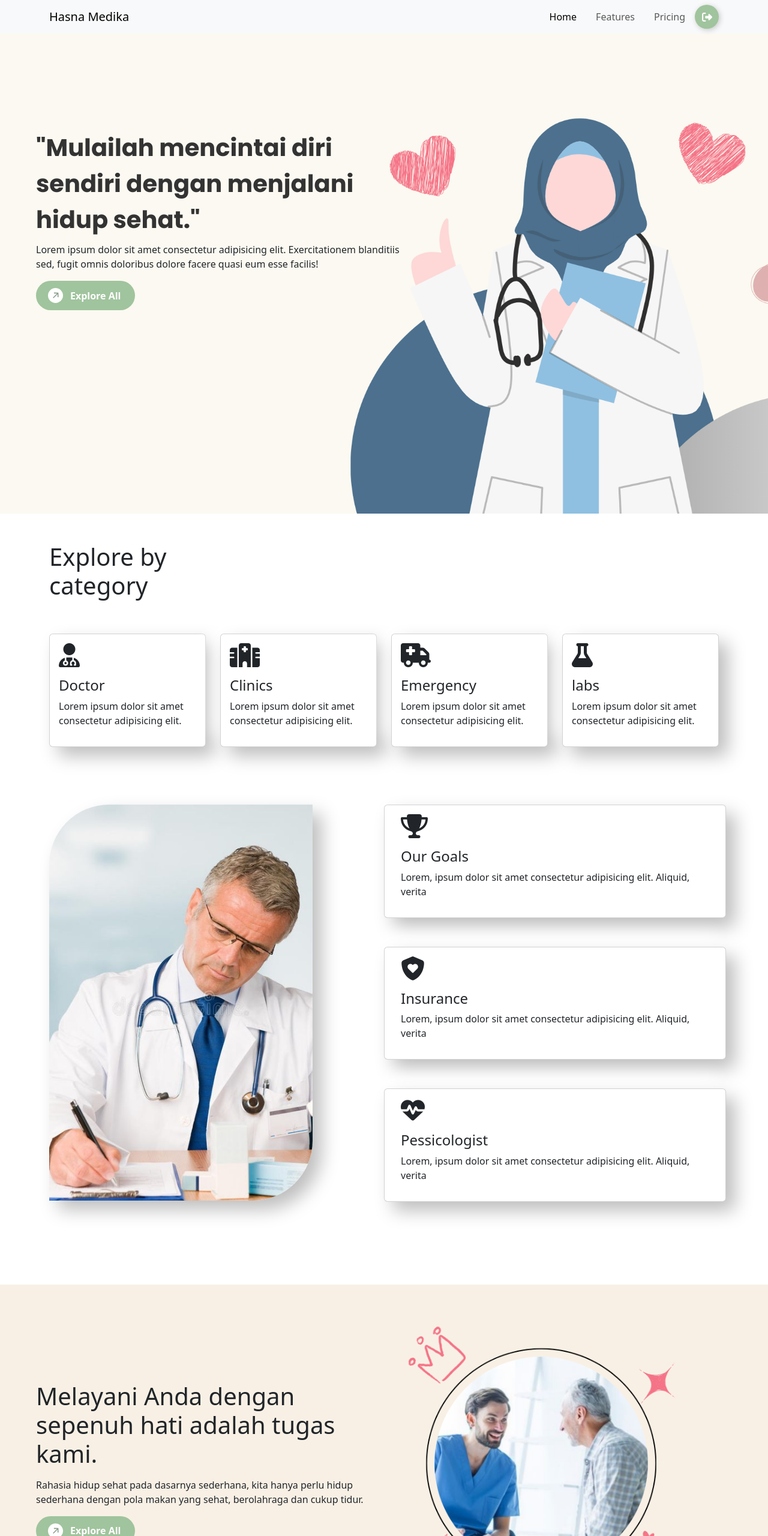
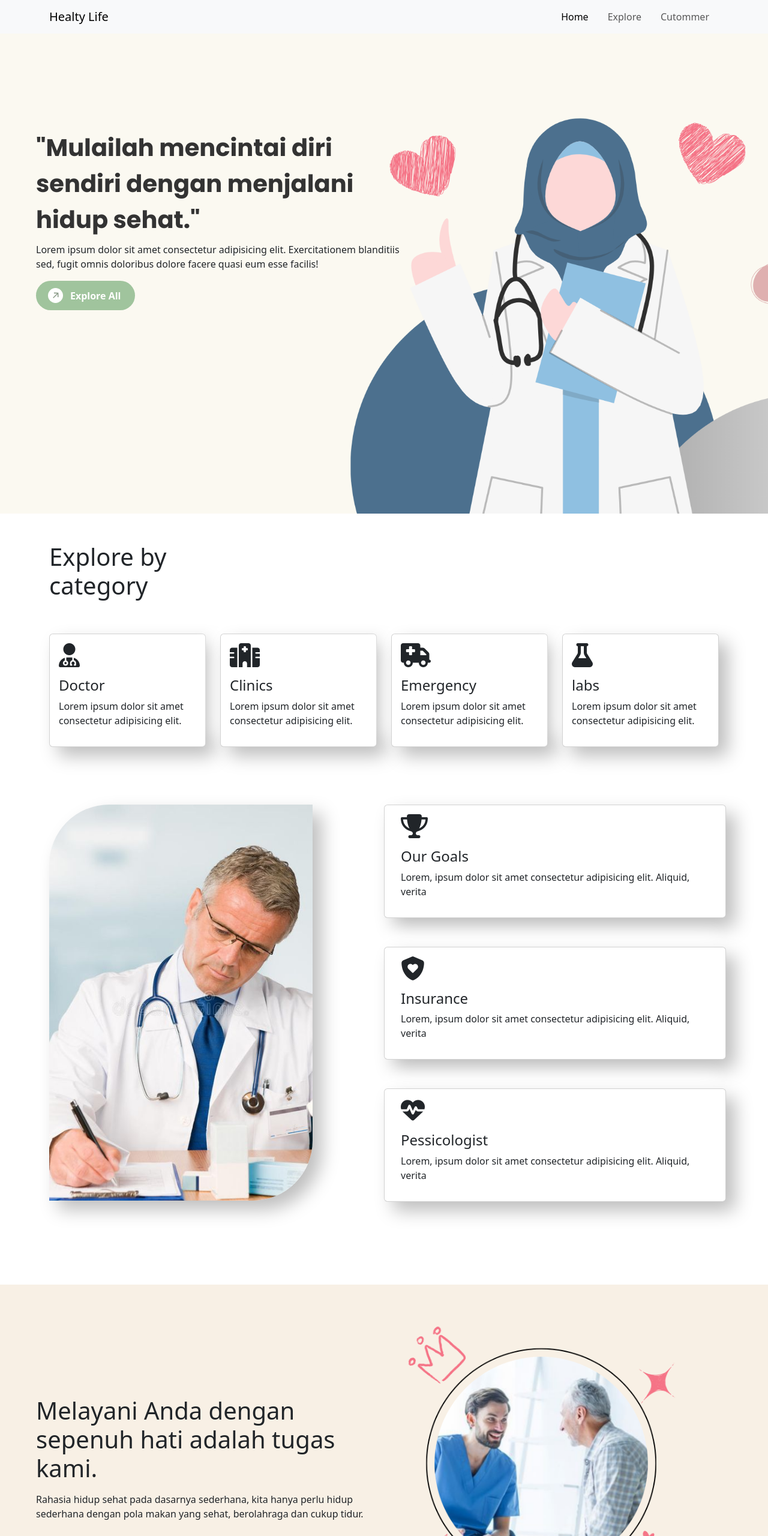
Before and after one commit to Raihanalifikri/Hasna-Medika, a plain HTML site: page index.html in a window 1280 px wide. Shown: the top 2560 px of the page at 60% size. Drawn offline with Linux system fonts and the light colour scheme.

Commit message:
final commit

```diff
--- a/index.html
+++ b/index.html
@@ -20,7 +20,7 @@
 <body>
     <nav class="navbar navbar-expand-lg bg-body-tertiary fixed-top sticky-top">
         <div class="container">
-            <a class="navbar-brand" href="#">Hasna Medika</a>
+            <a class="navbar-brand" href="#">Healty Life</a>
             <button class="navbar-toggler" type="button" data-bs-toggle="collapse" data-bs-target="#navbarNavDropdown"
                 aria-controls="navbarNavDropdown" aria-expanded="false" aria-label="Toggle navigation">
                 <span class="navbar-toggler-icon"></span>
@@ -31,24 +31,11 @@
                         <a class="nav-link active" aria-current="page" href="#">Home</a>
                     </li>
                     <li class="nav-item mx-2">
-                        <a class="nav-link" href="#">Features</a>
+                        <a class="nav-link" href="#explore">Explore</a>
                     </li>
                     <li class="nav-item mx-2">
-                        <a class="nav-link" href="#">Pricing</a>
+                        <a class="nav-link" href="#quotes">Cutommer</a>
                     </li>
-                    <button class="Btn">
-
-                        <div class="sign"><svg viewBox="0 0 512 512">
-                                <path
-                                    d="M377.9 105.9L500.7 228.7c7.2 7.2 11.3 17.1 11.3 27.3s-4.1 20.1-11.3 27.3L377.9 406.1c-6.4 6.4-15 9.9-24 9.9c-18.7 0-33.9-15.2-33.9-33.9l0-62.1-128 0c-17.7 0-32-14.3-32-32l0-64c0-17.7 14.3-32 32-32l128 0 0-62.1c0-18.7 15.2-33.9 33.9-33.9c9 0 17.6 3.6 24 9.9zM160 96L96 96c-17.7 0-32 14.3-32 32l0 256c0 17.7 14.3 32 32 32l64 0c17.7 0 32 14.3 32 32s-14.3 32-32 32l-64 0c-53 0-96-43-96-96L0 128C0 75 43 32 96 32l64 0c17.7 0 32 14.3 32 32s-14.3 32-32 32z">
-                                </path>
-                            </svg></div>
-
-                        <div class="text">Login</div>
-                    </button>
-
-
-
                 </ul>
             </div>
         </div>
@@ -62,7 +49,7 @@
                         <h1>"Mulailah mencintai diri sendiri dengan menjalani hidup sehat."</h1>
                         <p>Lorem ipsum dolor sit amet consectetur adipisicing elit. Exercitationem blanditiis sed, fugit
                             omnis doloribus dolore facere quasi eum esse facilis!</p>
-                        <a style="--clr: #7808d0" class="button" href="#">
+                        <a style="--clr: #7808d0" class="button" href="#explore">
                             <span class="button__icon-wrapper">
                                 <svg width="10" class="button__icon-svg" xmlns="http://www.w3.org/2000/svg" fill="none"
                                     viewBox="0 0 14 15">
@@ -87,7 +74,7 @@
     </header>
 
     <!-- Menu -->
-    <div class="container">
+    <div class="container" id="explore">
         <h1 class="pt-5">Explore by <br> category</h1>
         <div class="row pt-5">
             <div class="col-md-3">
@@ -161,25 +148,6 @@
                 <p class="mb-3"> Rahasia hidup sehat pada dasarnya sederhana, kita hanya perlu hidup sederhana dengan
                     pola makan yang sehat, berolahraga dan cukup tidur.</p>
                 </li>
-                <a style="--clr: #7808d0" class="button" href="#">
-                    <span class="button__icon-wrapper">
-                        <svg width="10" class="button__icon-svg" xmlns="http://www.w3.org/2000/svg" fill="none"
-                            viewBox="0 0 14 15">
-                            <path fill="currentColor"
-                                d="M13.376 11.552l-.264-10.44-10.44-.24.024 2.28 6.96-.048L.2 12.56l1.488 1.488 9.432-9.432-.048 6.912 2.304.024z">
-                            </path>
-                        </svg>
-
-                        <svg class="button__icon-svg  button__icon-svg--copy" xmlns="http://www.w3.org/2000/svg"
-                            width="10" fill="none" viewBox="0 0 14 15">
-                            <path fill="currentColor"
-                                d="M13.376 11.552l-.264-10.44-10.44-.24.024 2.28 6.96-.048L.2 12.56l1.488 1.488 9.432-9.432-.048 6.912 2.304.024z">
-                            </path>
-                        </svg>
-                    </span>
-                    Explore All
-                </a>
-
             </div>
             <div class="col-md-6">
                 <img src="image/pasien.png" alt="" width="500px">
@@ -189,7 +157,7 @@
     <!-- End Content -->
 
     <!-- News -->
-    <div class=" container-fluid py-5">
+    <div class=" container-fluid py-5" id="quotes">
         <h1 class="py-5 px-5">Customer Quotes</h1>
         <div class="row justify-content-center">
             <div class="col-md-3 mx-5" id="card">
```
